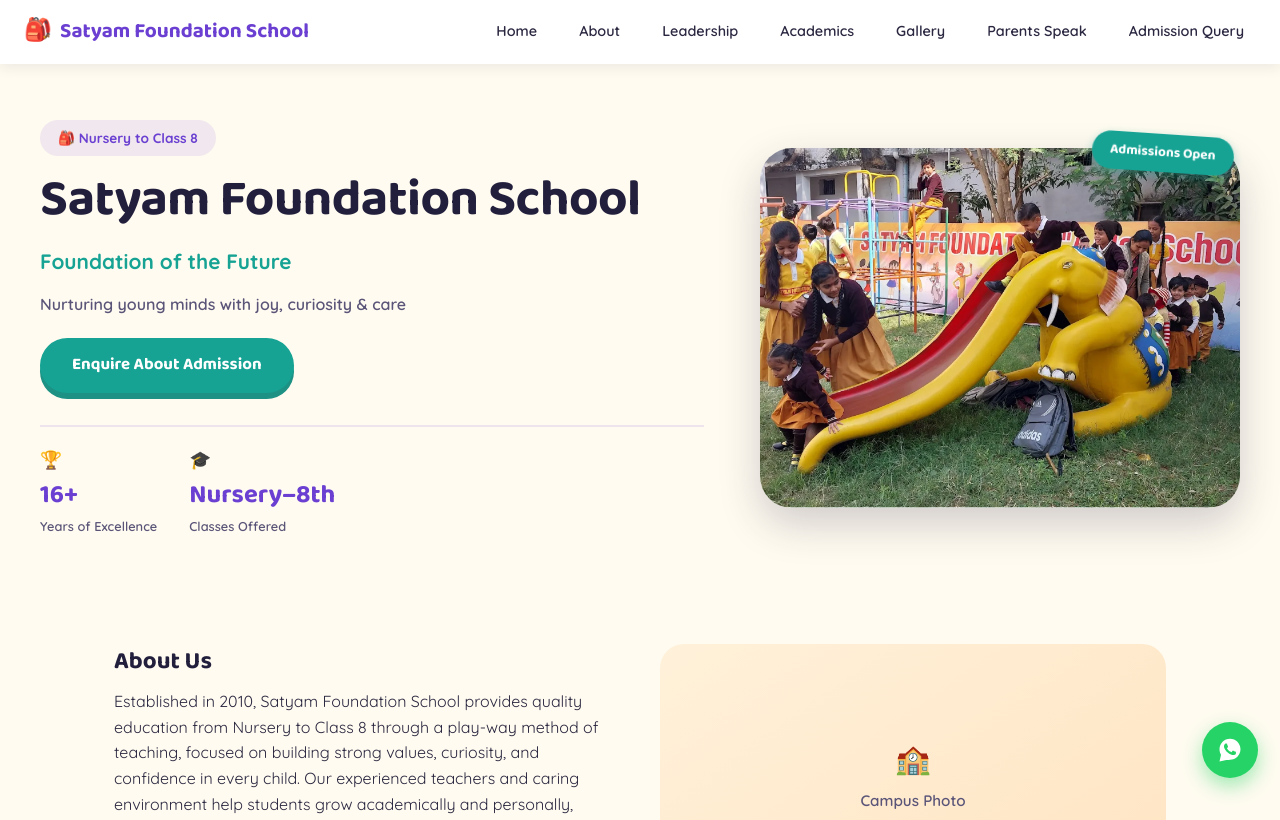
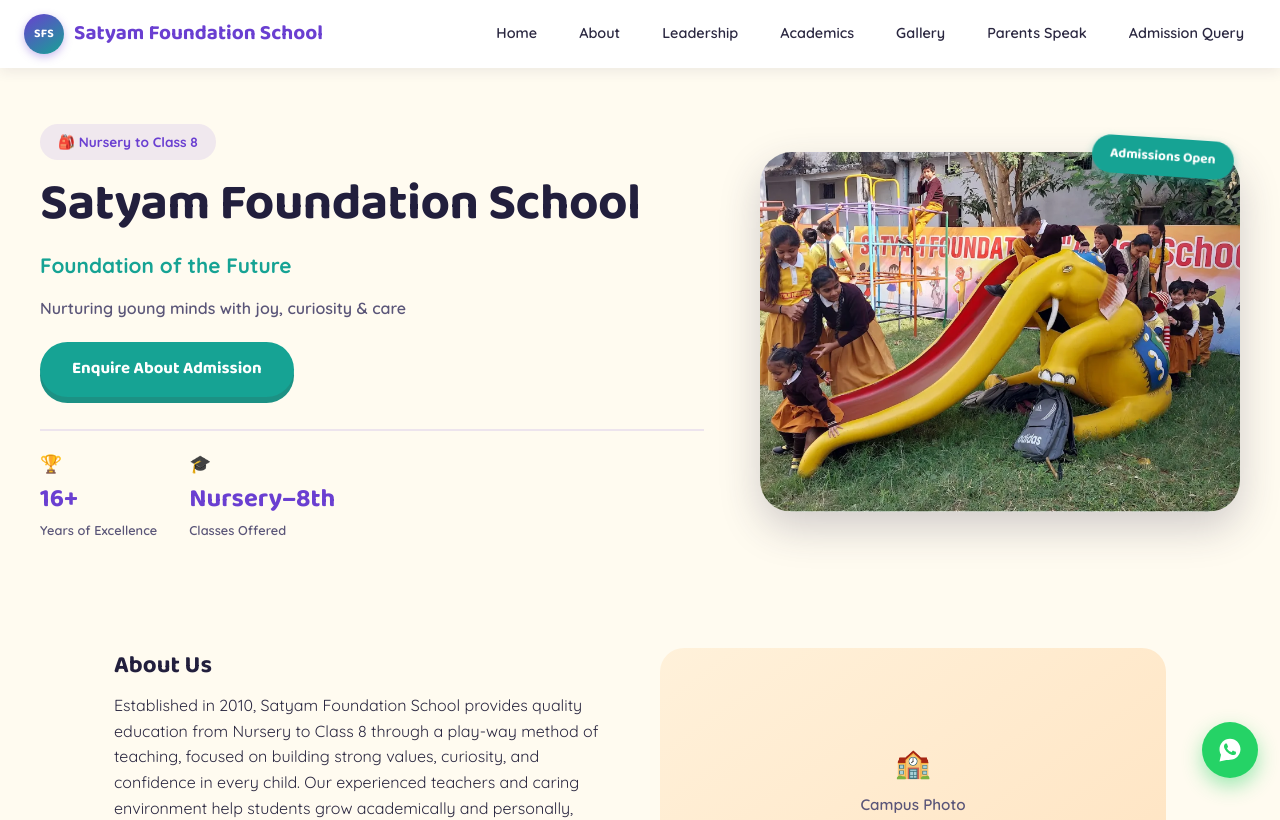
Before and after one commit to saniya-gupta-gammaedge/Satyam-foundation-school, a React (Vite) app: page / in a window 1280 px wide. Shown: the top 820 px of the page. Built offline with nearby package versions, Linux system fonts and the light colour scheme.

Commit message:
Fixed ui 4.0

```diff
--- a/src/App.css
+++ b/src/App.css
@@ -38,16 +38,26 @@
 .navbar-brand {
   display: flex;
   align-items: center;
-  gap: 8px;
+  gap: 10px;
   font-family: 'Baloo 2', system-ui, sans-serif;
   font-size: 1.3rem;
   font-weight: 700;
   color: var(--purple);
 }
 
-.navbar-brand::before {
-  content: "🎒";
-  font-size: 1.4rem;
+.navbar-logo {
+  display: flex;
+  align-items: center;
+  justify-content: center;
+  width: 40px;
+  height: 40px;
+  border-radius: 50%;
+  background: linear-gradient(145deg, var(--purple), var(--teal));
+  color: #fff;
+  font-size: 0.75rem;
+  letter-spacing: 0.02em;
+  flex-shrink: 0;
+  box-shadow: 0 3px 8px rgba(106, 63, 209, 0.35);
 }
 
 .navbar-links {
@@ -647,12 +657,12 @@
   display: block;
   margin-bottom: 8px;
   font-weight: 600;
-  opacity: 0.9;
-  transition: opacity 0.15s;
+  color: #8be0d6;
+  transition: color 0.15s;
 }
 
 .footer-col a:hover {
-  opacity: 1;
+  color: var(--yellow);
   text-decoration: underline;
 }
 
--- a/src/components/Navbar.jsx
+++ b/src/components/Navbar.jsx
@@ -11,7 +11,10 @@ const LINKS = [
 export default function Navbar() {
   return (
     <header className="navbar">
-      <a href="#home" className="navbar-brand">Satyam Foundation School</a>
+      <a href="#home" className="navbar-brand">
+        <span className="navbar-logo">SFS</span>
+        Satyam Foundation School
+      </a>
       <nav className="navbar-links">
         {LINKS.map(([label, href]) => (
           <a key={href} href={href}>{label}</a>
```
